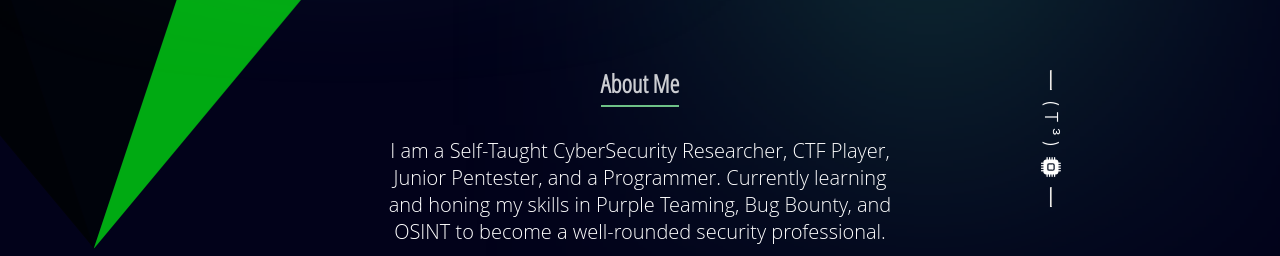
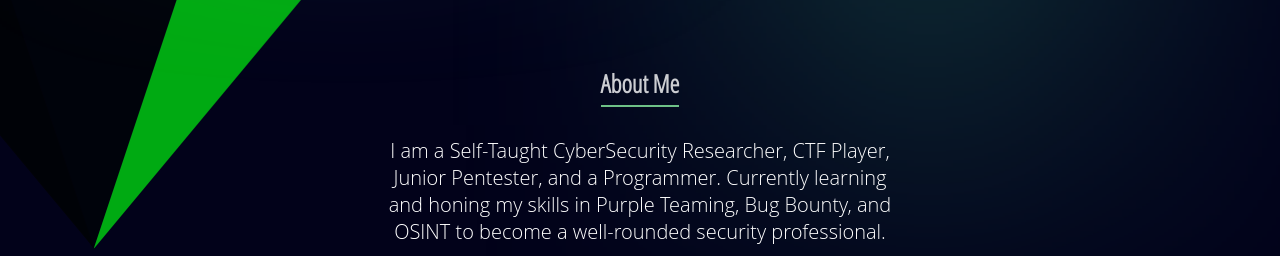
Before and after one commit to PakCyberbot/PakCyberbot.github.io, a React (Create React App) app: page / in a window 1280 px wide. Shown: the part 674-930 px from the top of the page. Built offline with nearby package versions, Linux system fonts and the light colour scheme; no server answers.

Commit message:
Removed useless elements from homepage

```diff
--- a/src/components/header/header.jsx
+++ b/src/components/header/header.jsx
@@ -6,7 +6,7 @@ import { useTypewriter, Cursor } from 'react-simple-typewriter'
 
 function Header() {
   const [text] = useTypewriter({
-    words: ['Cybersecurity Enthusiast', 'Ethical Hacker', 'Programmer', 'Digital Investigator', "👇Click my image"],
+    words: ['Cybersecurity Enthusiast', 'Ethical Hacker', 'Programmer', 'Digital Investigator'],
     loop: {},
     typeSpeed: 50,
     typeSpeed: 100
--- a/src/components/home/home.jsx
+++ b/src/components/home/home.jsx
@@ -44,12 +44,12 @@ function Home() {
         <img src={img} alt='' />
       </div>
 
-      <a href='https://github.com/PakCyberbot/PakCyberbot/blob/main/assets/vid.gif' target='_blank' className='scroll-down'>
+      {/* <a href='https://github.com/PakCyberbot/PakCyberbot/blob/main/assets/vid.gif' target='_blank' className='scroll-down'>
         <hr />
         <h5> ( T ³ )</h5>
         <BsFillCpuFill className='scroll' />
         <hr />
-      </a>
+      </a> */}
 
       <h2>
         <span>About Me</span> <br />
```
